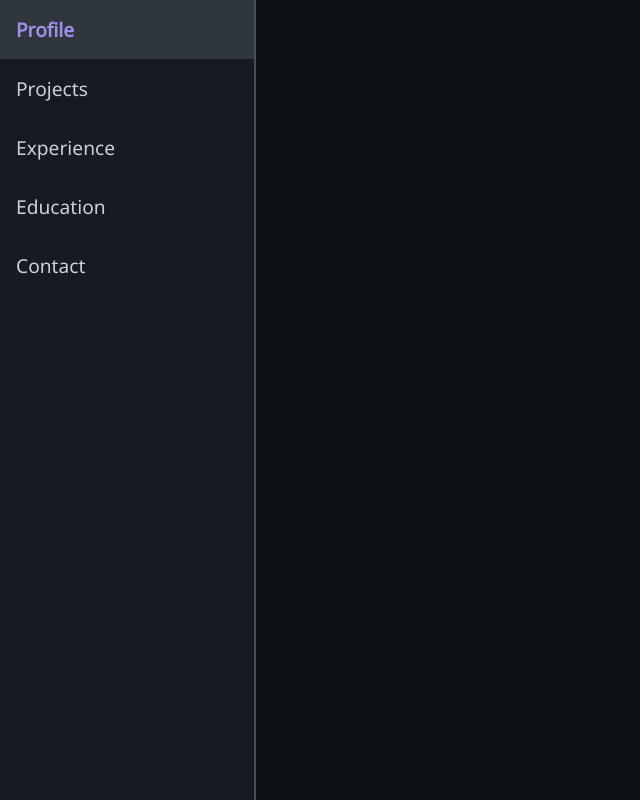
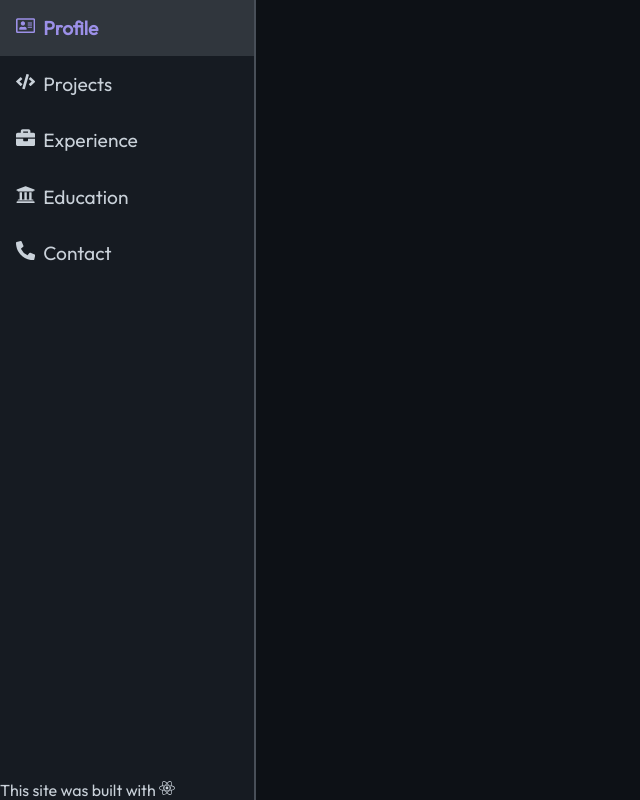
Before and after one commit to mmauthoor/portfolio, a React (Create React App) app: page / in a window 1280 px wide. Shown: the whole page, without its empty margins (0-640 px from the left). Built offline with nearby package versions, Linux system fonts and the light colour scheme.

Commit message:
Add icons for NavBar

```diff
--- a/package.json
+++ b/package.json
@@ -8,6 +8,7 @@
     "@testing-library/user-event": "^12.1.10",
     "react": "^17.0.2",
     "react-dom": "^17.0.2",
+    "react-icons": "^4.3.1",
     "react-router-dom": "^6.0.2",
     "react-scripts": "4.0.3",
     "web-vitals": "^1.0.1"
--- a/src/components/NavBar.css
+++ b/src/components/NavBar.css
@@ -1,8 +1,14 @@
 nav {
   background-color: #161B22;
   border-right: 2px solid #484F58;
+  display: flex;
+  flex-direction: column;
   min-height: 100vh;
   width: 16rem;
+}
+
+.divider {
+  flex-grow: 1;
 }
 
 a {
@@ -21,6 +27,6 @@ a:hover {
   font-weight: bold;
 }
 
-.divider {
-  flex-grow: 1;
+.icon {
+  margin-right: 0.5rem;
 }
--- a/src/components/NavBar.js
+++ b/src/components/NavBar.js
@@ -1,15 +1,46 @@
 import { Link } from 'react-router-dom';
+import {
+  FaBriefcase,
+  FaCode,
+  FaPhoneAlt,
+  FaReact,
+  FaRegAddressCard,
+  FaUniversity
+} from 'react-icons/fa';
+
 import './NavBar.css';
 
 export default function NavBar() {
   return (
     <nav>
-      <Link to='/' className='current'>Profile</Link>
-      <Link to='/projects'>Projects</Link>
-      <Link to='/experience'>Experience</Link>
-      <Link to='/education'>Education</Link>
+      <Link to='/' className='current'>
+        <FaRegAddressCard className='icon' />
+        Profile
+      </Link>
+
+      <Link to='/projects'>
+        <FaCode className='icon' />
+        Projects
+      </Link>
+
+      <Link to='/experience'>
+        <FaBriefcase className='icon' />
+        Experience
+      </Link>
+
+      <Link to='/education'>
+        <FaUniversity className='icon' />
+        Education
+      </Link>
+
+      <Link to='/contact'>
+        <FaPhoneAlt className='icon' />
+        Contact
+      </Link>
+
       <div className='divider' />
-      <Link to='/contact'>Contact</Link>
+
+      <p>This site was built with <FaReact alt='React' /></p>
     </nav>
   );
 }
--- a/src/index.css
+++ b/src/index.css
@@ -1,4 +1,4 @@
-@import url('https://fonts.googleapis.com/css2?family=Noto+Sans&display=swap');
+@import url('https://fonts.googleapis.com/css2?family=Outfit&display=swap');
 
 * {
   box-sizing: border-box;
@@ -10,7 +10,7 @@ body {
   color: #C9D1D9;
   margin: 0;
   min-height: 100vh;
-  font-family: 'Noto Sans', sans-serif;
+  font-family: 'Outfit', sans-serif;
   -webkit-font-smoothing: antialiased;
   -moz-osx-font-smoothing: grayscale;
 }
```
Also changed, not shown: 1 other file (tests, documents, lock files or other folders).
